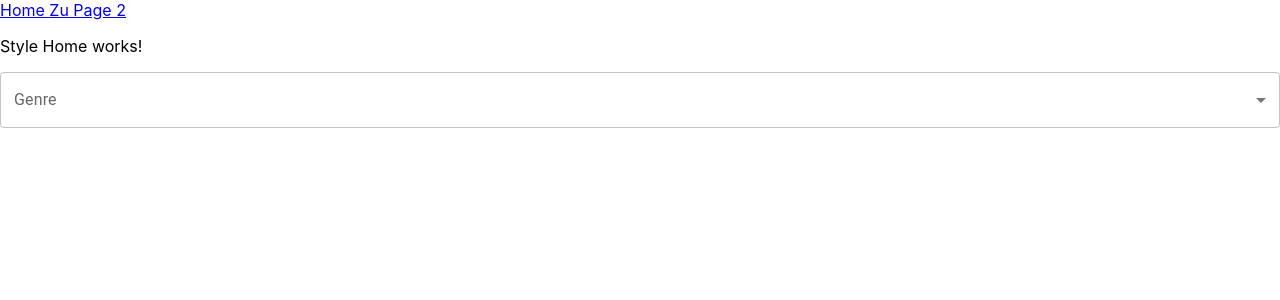
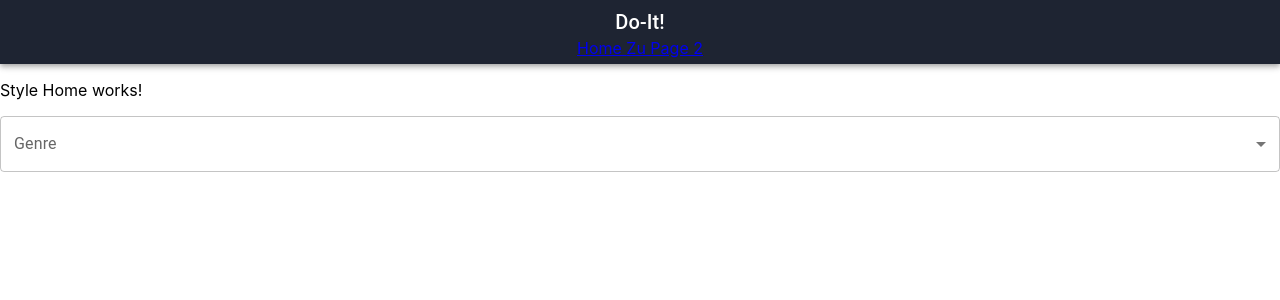
Before and after one commit to CodingRobIT/glowing-spork, a React (Create React App) app in the folder frontend/: page / in a window 1280 px wide. Shown: the top 300 px of the page. Built offline with nearby package versions, Linux system fonts and the light colour scheme.

Commit message:
added Header with The links in it could be change to Buttons but we have an Header now. also Updatet the App.tsx

```diff
--- a/frontend/src/App.tsx
+++ b/frontend/src/App.tsx
@@ -1,6 +1,7 @@
-import {BrowserRouter, Link, Route, Routes} from "react-router-dom";
+import {BrowserRouter, Route, Routes} from "react-router-dom";
 import StyleRSPage2 from "./components/StyleRSPage2";
 import StyleKSHome from "./components/StyleKSHome";
+import Header from "./components/Header";
 
 
 function App() {
@@ -8,8 +9,7 @@ function App() {
     return (
         <BrowserRouter>
             <div className="App">
-                <Link to="/"> Home </Link>
-                <Link to="/page2">Zu Page 2</Link>
+                <Header/>
                 <Routes>
                     <Route path="/page2" element={<StyleRSPage2 />} />
                     <Route path="/" element={<StyleKSHome/>} />
--- /dev/null
+++ b/frontend/src/components/Header.tsx
@@ -0,0 +1,20 @@
+import {AppBar, Toolbar, Typography} from "@mui/material";
+import {Link} from "react-router-dom";
+export default function Header() {
+
+    return(
+        <AppBar className="header" position="static" sx={{bgcolor: "#1E2432"}}>
+            <Toolbar sx={{justifyContent: "center"}}>
+                <div>
+                    <Typography variant="h6" component="div" align="center">
+                        Do-It!
+                    </Typography>
+                    <div>
+                        <Link to="/"> Home </Link>
+                        <Link to="/page2">Zu Page 2</Link>
+                    </div>
+                </div>
+            </Toolbar>
+        </AppBar>
+    );
+}
```
